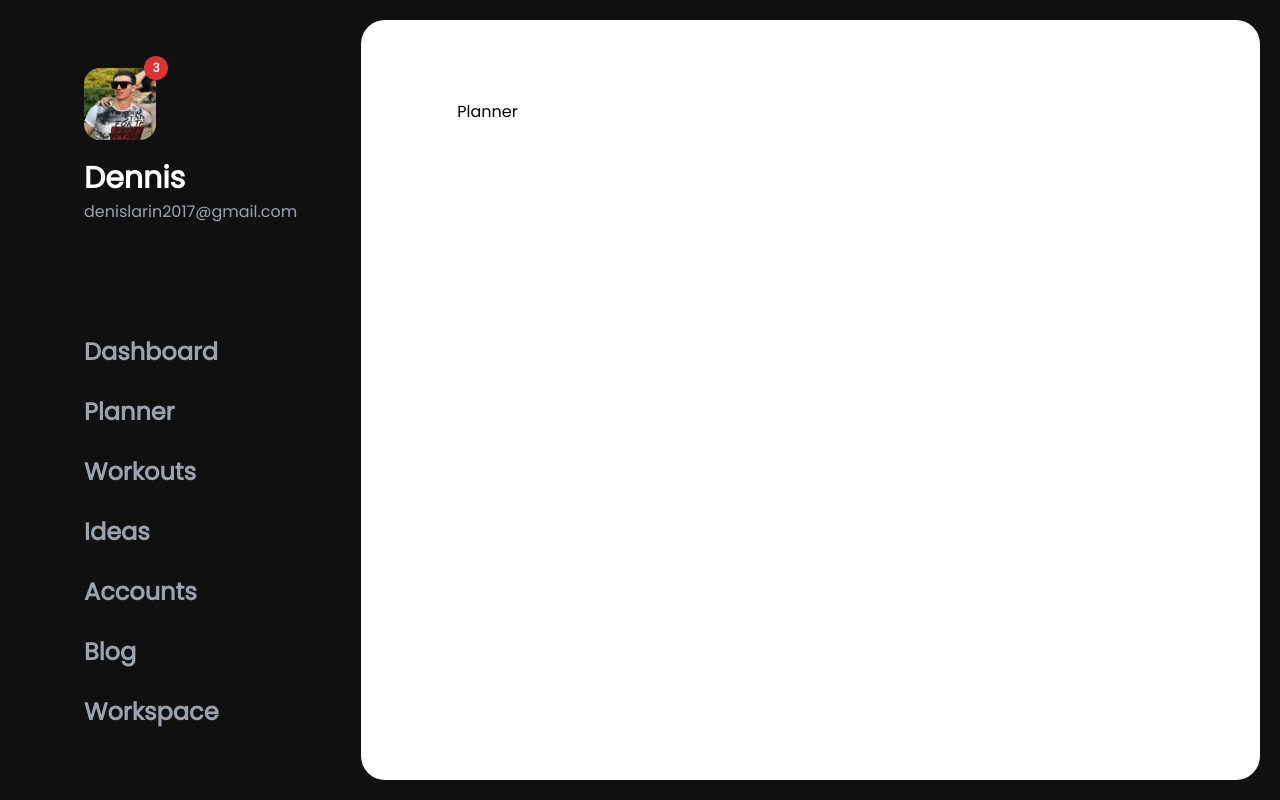
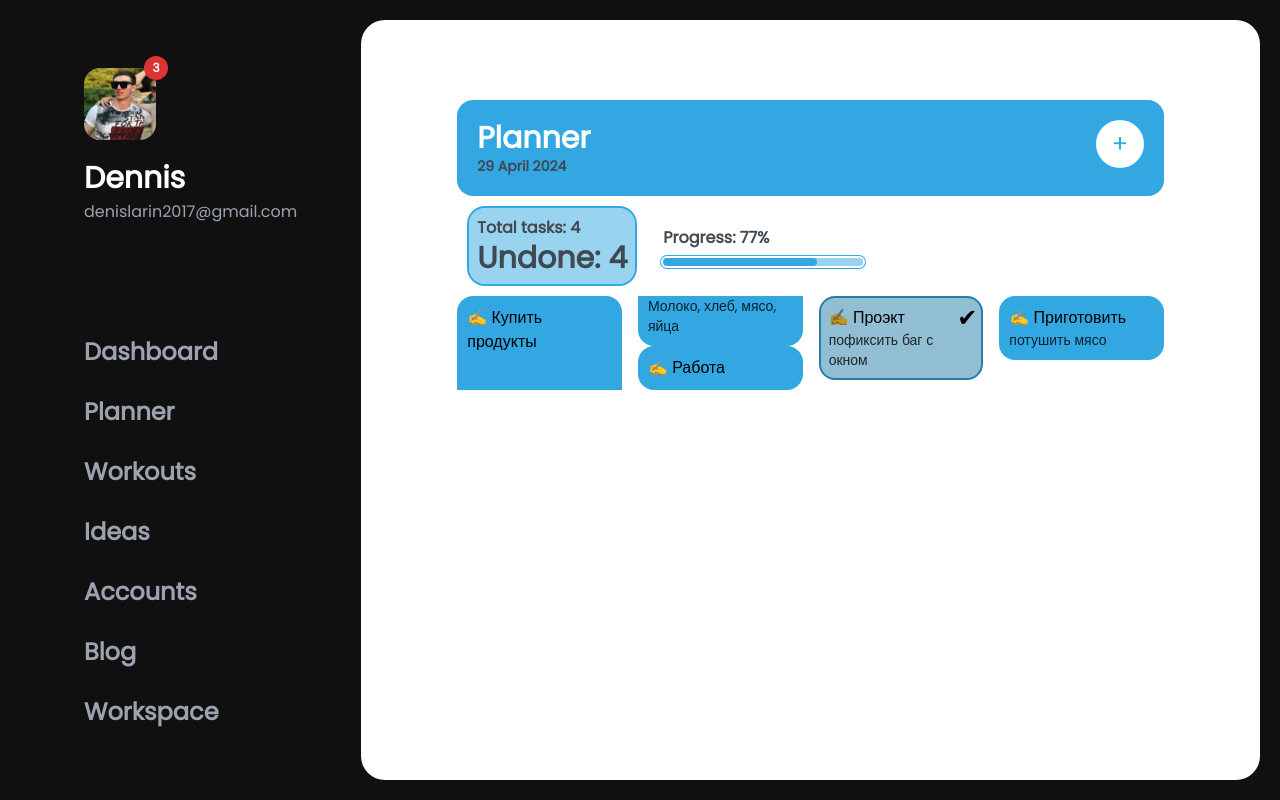
Before and after one commit to denis-larin-22/my-space, a Next.js app: page /planner in a window 1280 px wide. Built offline with nearby package versions, Linux system fonts and the light colour scheme.

Commit message:
Added Planner pages (layout and UI components)

```diff
--- /dev/null
+++ b/app/lib/types/planner-types.ts
@@ -0,0 +1,8 @@
+export interface ITaskItem {
+    id: string,
+    name: string,
+    desk: string,
+    isDone: boolean
+}
+
+export type TaskListArray = Array<ITaskItem> | [];
--- a/app/planner/page.tsx
+++ b/app/planner/page.tsx
@@ -1,7 +1,30 @@
+import { _getCurrentDate } from "../lib/_utils";
+import icons from "../ui/common/icons";
+import TaskList from "../ui/planner/taskList";
+import ProgressBar from "../ui/progress-bar";
+
 export default function Planner() {
+    const date = _getCurrentDate();
+
     return (
-        <div className="">
-            Planner
-        </div>
+        <section className="relative">
+            <div className="bg-t-blue p-5 rounded-2xl text-white flex justify-between">
+                {/* <p className="inline-flex items-center justify-center w-10 h-10 bg-t-blue rounded-full"></p> */}
+                <div className="">
+                    <h2 className="text-3xl font-bold">Planner</h2>
+                    <p className="text-sm font-semibold text-t-gray">{date}</p>
+                </div>
+                <button className="w-12 h-12 rounded-full bg-white text-t-blue text-2xl flex items-center justify-center active:scale-95">+</button>
+            </div>
+            <div className="p-3 flex items-center gap-7 text-t-gray font-semibold">
+                <div className="p-2 ring-2 ring-t-blue rounded-2xl bg-t-blue/50">
+                    <p className="">Total tasks: 4</p>
+                    <p className="text-3xl">Undone: 4</p>
+                </div>
+                <ProgressBar progressValue={77} theme="blue" />
+            </div>
+
+            <TaskList />
+        </section>
     )
 }
--- a/app/ui/planner/plannerMainBar.tsx
+++ b/app/ui/planner/plannerMainBar.tsx
@@ -11,7 +11,7 @@ export default function PlannerMainBar() {
     return (
         <Link
             href="/planner"
-            className="group relative inline-block col-span-3 row-span-3 bg-t-blue rounded-3xl p-5 sca text-white hover:ring-8 ring-offset-2 ring-t-blue ring-opacity-50 duration-150 active:scale-99"
+            className="group relative inline-block col-span-3 row-span-3 bg-t-blue rounded-3xl p-5 text-white hover:ring-8 ring-offset-2 ring-t-blue ring-opacity-50 duration-150 active:scale-99"
         >
             <div className="flex justify-between">
                 <h2 className="text-3xl font-medium">Today's plan:</h2>
--- /dev/null
+++ b/app/ui/planner/taskItem.tsx
@@ -0,0 +1,15 @@
+import { ITaskItem } from "@/app/lib/types/planner-types";
+
+interface IProps {
+    task: ITaskItem
+}
+
+export default function TaskItem({ task }: IProps) {
+    return (
+        <>
+            <p>✍ {task.name}</p>
+            <p className="text-sm opacity-80">{task.desk}</p>
+            {task.isDone && <p className="text-2xl absolute top-1 right-1">✔</p>}
+        </>
+    )
+}
--- /dev/null
+++ b/app/ui/planner/taskList.tsx
@@ -0,0 +1,19 @@
+import { TaskListArray } from "@/app/lib/types/planner-types";
+import TaskItem from "./taskItem";
+
+export default function TaskList() {
+    const tasks: TaskListArray = [{ id: '24324', name: 'Купить продукты', desk: 'Молоко, хлеб, мясо, яйца', isDone: false }, { id: '453534', name: 'Работа', desk: '', isDone: false }, { id: '456756634', name: 'Проэкт', desk: 'пофиксить баг с окном', isDone: true }, { id: '54678', name: 'Приготовить', desk: 'потушить мясо', isDone: false }]; //PROPS
+
+    return (
+        <ul className="columns-4">
+            {tasks.map((task) => (
+                <li
+                    key={task.id}
+                    className={`relative p-2 ${task.isDone ? 'bg-t-blue/50 brightness-75' : 'bg-t-blue'} rounded-2xl border-2 ${task.isDone ? 'border-t-blue' : 'border-transparent'} hover:scale-102 duration-150 cursor-pointer`}
+                >
+                    <TaskItem task={task} />
+                </li>
+            ))}
+        </ul>
+    )
+}
--- a/app/ui/progress-bar.tsx
+++ b/app/ui/progress-bar.tsx
@@ -1,16 +1,18 @@
 interface IProps {
-    progressValue: number
+    progressValue: number,
+    theme?: 'blue' | 'white'
 }
 
-export default function ProgressBar({ progressValue }: IProps) {
+export default function ProgressBar({ progressValue, theme = 'white' }: IProps) {
     const currentProgress = `${progressValue}%`;
     const isFull = progressValue === 100;
+    const themeValue = theme === 'white';
 
     return (
-        <div className="flex flex-col gap-2 text-base">
-            <p className="text-right"> {isFull && '✔'}  Progress: {currentProgress}</p>
-            <div className="relative h-2 rounded-2xl w-[200px] bg-white bg-opacity-50 overflow-hidden">
-                <div className="h-full bg-white" style={{ width: currentProgress }}></div>
+        <div className="w-fit flex flex-col gap-2 text-base">
+            <p className=""> {isFull && '✔'}  Progress: {currentProgress}</p>
+            <div className={`relative h-2 rounded-2xl w-[200px] ${themeValue ? 'bg-white' : 'bg-t-blue'} bg-opacity-50 overflow-hidden ring-1 ring-t-blue ring-offset-2`}>
+                <div className={`h-full rounded-full ${themeValue ? 'bg-white' : 'bg-t-blue'}`} style={{ width: currentProgress }}></div>
             </div>
         </div>
     )
--- a/tailwind.config.ts
+++ b/tailwind.config.ts
@@ -12,7 +12,7 @@ const config: Config = {
         't-dark': '#101010',
         't-dark-text': '#262A41',
         't-gray': '#404852',
-        't-blue': '#32A7E2', //usual day
+        't-blue': '#32A7E2', //tasks
         't-purple': '#B548C6',
         't-orange': '#FF8700', //workout
         't-red': '#DC3434', //messages
@@ -20,6 +20,7 @@ const config: Config = {
       },
       scale: {
         '99': '0.99',
+        '102': '1.02',
       }
     },
   },
```
